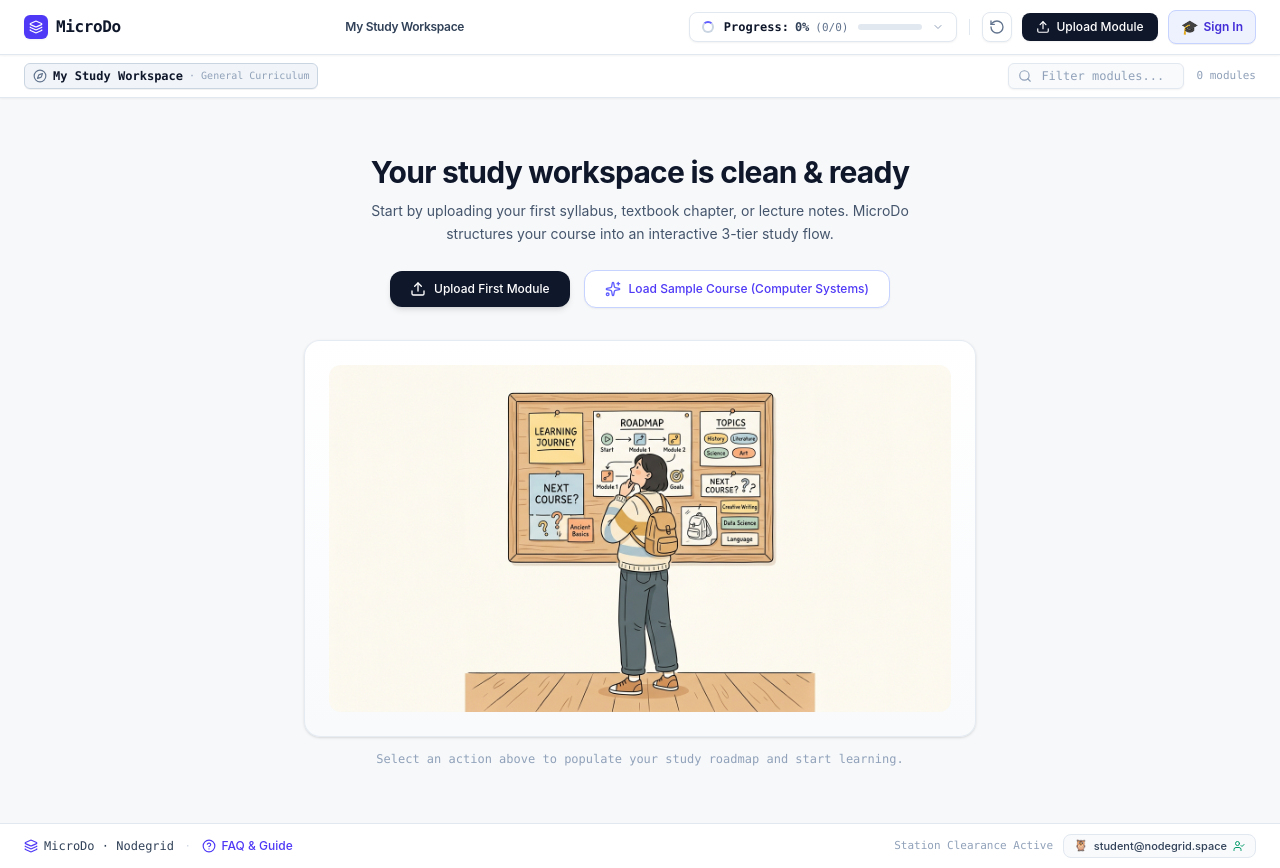
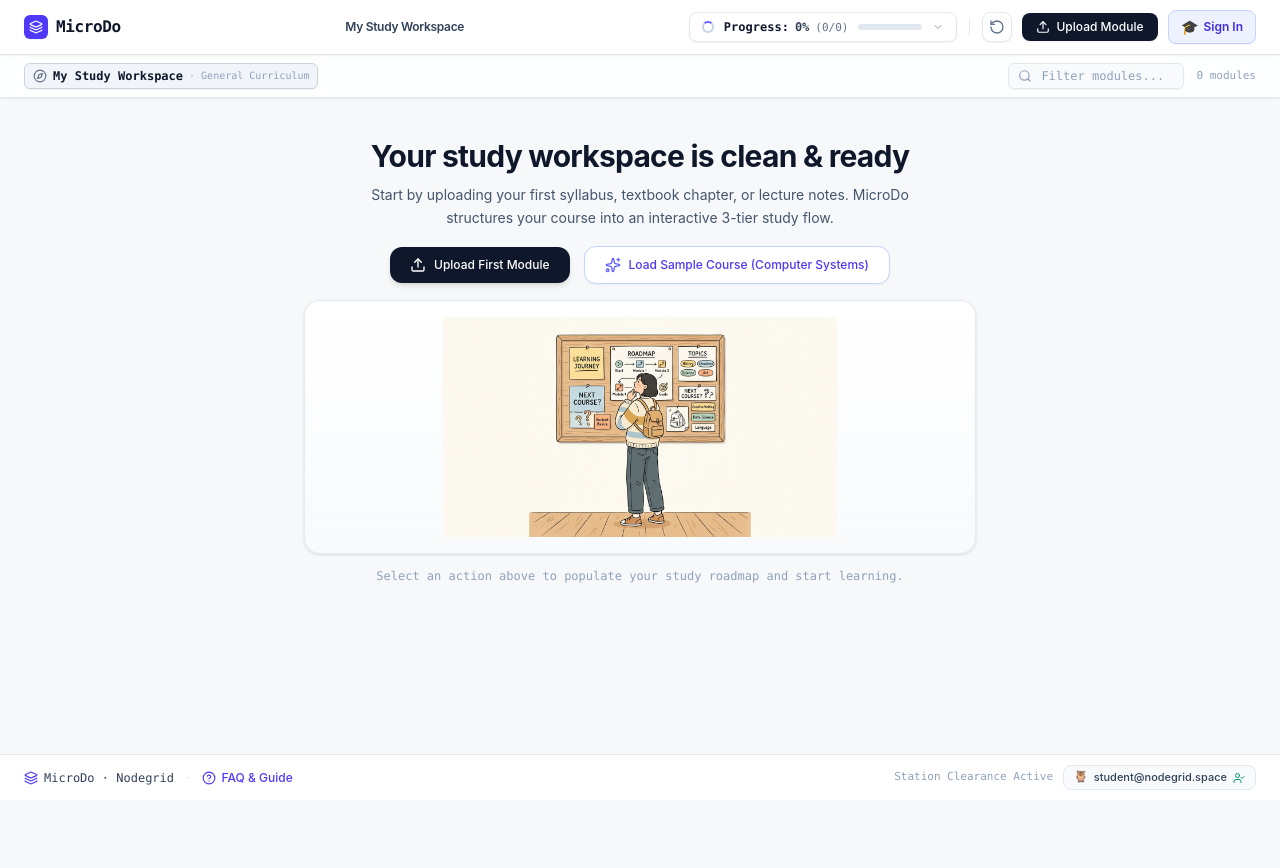
Before and after one commit to 2peny/microdo-v1, a React (Vite) app: page / in a window 1280 px wide. After the commit the page ends 800 px from the top, so only its background shows below. Built offline with nearby package versions, Linux system fonts and the light colour scheme.

Commit message:
style: reduce vertical spacing and heights in EmptyStateView

```diff
--- a/src/components/EmptyStateView.tsx
+++ b/src/components/EmptyStateView.tsx
@@ -32,7 +32,7 @@ export const EmptyStateView: React.FC<EmptyStateViewProps> = ({
       initial={{ opacity: 0, y: 12 }}
       animate={{ opacity: 1, y: 0 }}
       transition={{ duration: 0.3, ease: 'easeOut' }}
-      className="w-full max-w-4xl mx-auto flex flex-col items-center text-center py-6 px-4"
+      className="w-full max-w-4xl mx-auto flex flex-col items-center text-center py-2 px-4"
     >
       {/* Top Badge */}
 
@@ -45,7 +45,7 @@ export const EmptyStateView: React.FC<EmptyStateViewProps> = ({
       </p>
 
       {/* Primary Action Buttons */}
-      <div className="flex flex-wrap items-center justify-center gap-3.5 mt-6 mb-8">
+      <div className="flex flex-wrap items-center justify-center gap-3.5 mt-4 mb-4">
         <button
           type="button"
           onClick={onOpenUploadModal}
@@ -67,14 +67,14 @@ export const EmptyStateView: React.FC<EmptyStateViewProps> = ({
 
       {/* Learner Bulletin Board Illustration */}
       <div className="w-full max-w-2xl flex flex-col items-center">
-        <div className="w-full relative rounded-2xl overflow-hidden border border-slate-200/80 bg-linear-to-b from-white to-slate-50 shadow-sm p-4 sm:p-6 flex items-center justify-center min-h-[220px]">
+        <div className="w-full relative rounded-2xl overflow-hidden border border-slate-200/80 bg-linear-to-b from-white to-slate-50 shadow-sm p-3 sm:p-4 flex items-center justify-center min-h-[160px]">
           {!imgError ? (
             <img
               src={imgSrc}
               alt="Learner thoughtfully looking at a notice board deciding what to study"
               referrerPolicy="no-referrer"
               onError={handleImageError}
-              className="w-full max-h-[360px] object-contain rounded-xl"
+              className="w-full max-h-[220px] object-contain rounded-xl"
             />
           ) : (
             <div className="w-full py-12 flex flex-col items-center justify-center text-slate-400">
```
